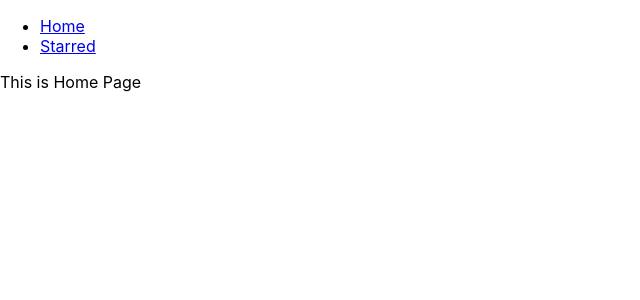
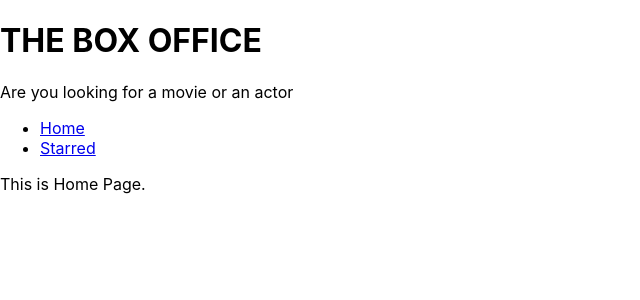
Before and after one commit to sanketbandekar/box-office, a React (Create React App) app: page / in a window 1280 px wide. Shown: the top 300 px of the page, without its empty margins (0-640 px from the left). Built offline with nearby package versions, Linux system fonts and the light colour scheme.

Commit message:
added MainPageLayout and Title

```diff
--- a/src/App.js
+++ b/src/App.js
@@ -1,28 +1,25 @@
 import React from 'react';
 import { Switch, Route } from 'react-router-dom';
-import Nav from './components/Nav';
 import Home from './pages/Home';
 import Starred from './pages/Starred';
 
 function App() {
   return (
-    <div>
-      <Nav/>
-
       <Switch>
         <Route exact path="/">
           <Home/>
         </Route>
+
         <Route exact path="/starred">
           <Starred/>
         </Route>
+
         <Route>
           <div>
             Error 404 page not found.
           </div>
         </Route>
       </Switch>
-    </div>
   );
 }
 
--- /dev/null
+++ b/src/components/MainPageLayout.js
@@ -0,0 +1,15 @@
+import React from 'react'
+import Nav from './Nav'
+import Title from './Title'
+
+const MainPageLayout = ({children}) => {
+    return (
+        <div>
+            <Title title="THE BOX OFFICE" subtitle="Are you looking for a movie or an actor"/>
+            <Nav/>
+            {children}
+        </div>
+    )
+}
+
+export default MainPageLayout
--- /dev/null
+++ b/src/components/Title.js
@@ -0,0 +1,12 @@
+import React from 'react'
+
+const Title = ({title,subtitle}) => {
+    return (
+        <div>
+            <h1>{title}</h1>
+            <p>{subtitle}</p>
+        </div>
+    )
+}
+
+export default Title
--- a/src/pages/Home.js
+++ b/src/pages/Home.js
@@ -1,11 +1,8 @@
 import React from 'react'
+import MainPageLayout from '../components/MainPageLayout';
 
 const Home = () => {
-    return (
-        <div>
-            This is Home Page
-        </div>
-    )
+    return <MainPageLayout>This is Home Page.</MainPageLayout>;
 }
 
 export default Home
--- a/src/pages/Starred.js
+++ b/src/pages/Starred.js
@@ -1,10 +1,11 @@
 import React from 'react'
+import MainPageLayout from '../components/MainPageLayout'
 
 const Starred = () => {
     return (
-        <div>
+        <MainPageLayout>
             This is Starred Page.
-        </div>
+        </MainPageLayout>
     )
 }
 
```
Lines whose indentation alone changed are shown as unchanged.
